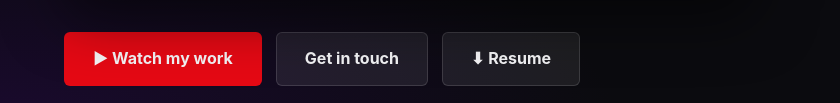
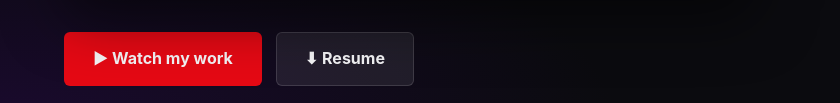
Before and after one commit to tarunchesetti/tarunchesetti-portfolio, a plain HTML site: page index.html in a window 1280 px wide. Shown: the part 697-800 px from the top of the page, 0-840 px from the left. Drawn offline with Linux system fonts and the light colour scheme; animation ran at ten frames a second.

Commit message:
Remove Get in touch from hero actions

```diff
--- a/index.html
+++ b/index.html
@@ -235,7 +235,7 @@ footer{position:relative;z-index:1;text-align:center;color:var(--mute);padding:3
 <h1>Chesetti<br><span>Tarun</span></h1>
 <div class="role">Senior Software Engineer · <b id="typed"></b><span class="caret"></span></div>
 <p class="lead" id="lead">4+ years building high-scale frontends for the <mark>Sling TV</mark> OTT platform serving <mark>millions of users</mark>. Modular UI architecture, <mark>performance</mark>, <mark>real-time data</mark> and <mark>AI-driven workflows</mark>.</p>
-<div class="btns"><a class="btn p" href="#work">▶ Watch my work</a><a class="btn s" href="#contact">Get in touch</a><a class="btn s" id="resume" href="Tarun_Chesetti_Resume.pdf" download>⬇ Resume</a></div>
+<div class="btns"><a class="btn p" href="#work">▶ Watch my work</a><a class="btn s" id="resume" href="Tarun_Chesetti_Resume.pdf" download>⬇ Resume</a></div>
 </header>
 
 <section id="stats"><h2 class="rv">Impact at a glance</h2>
```
